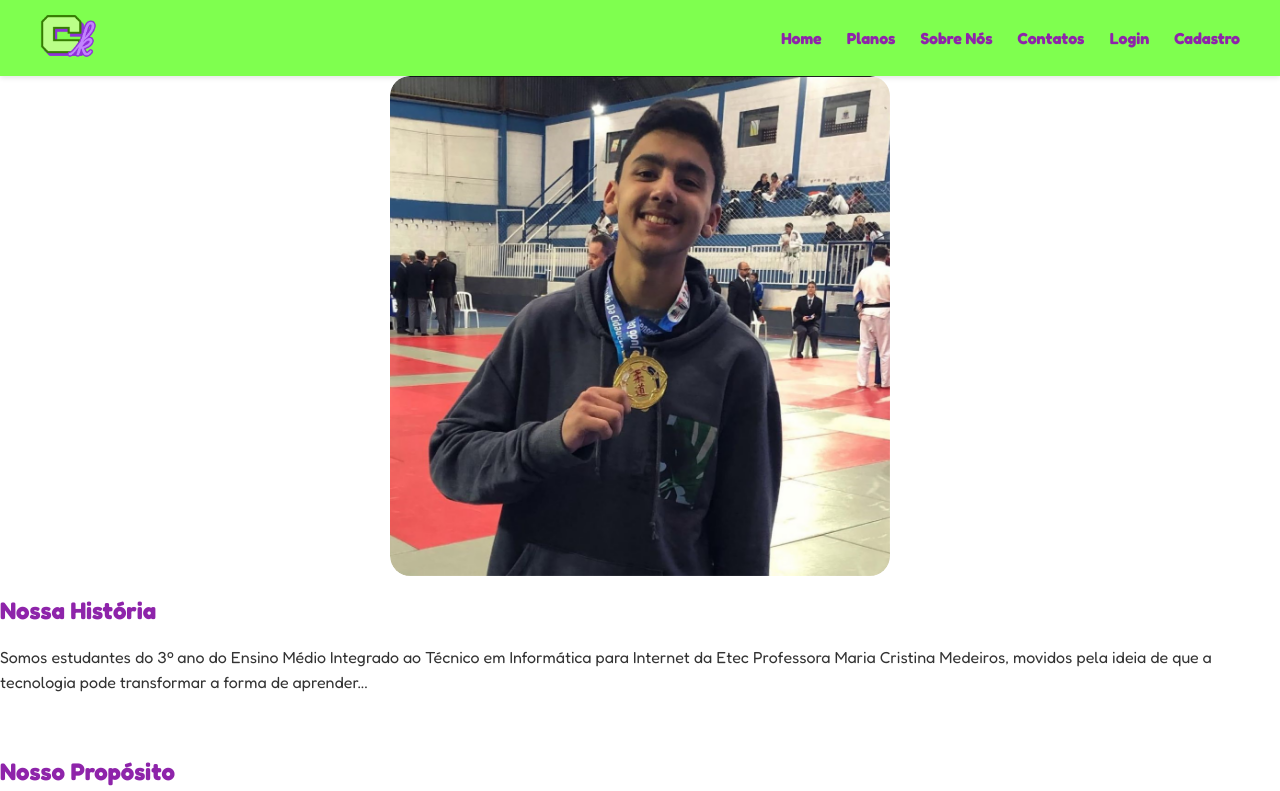
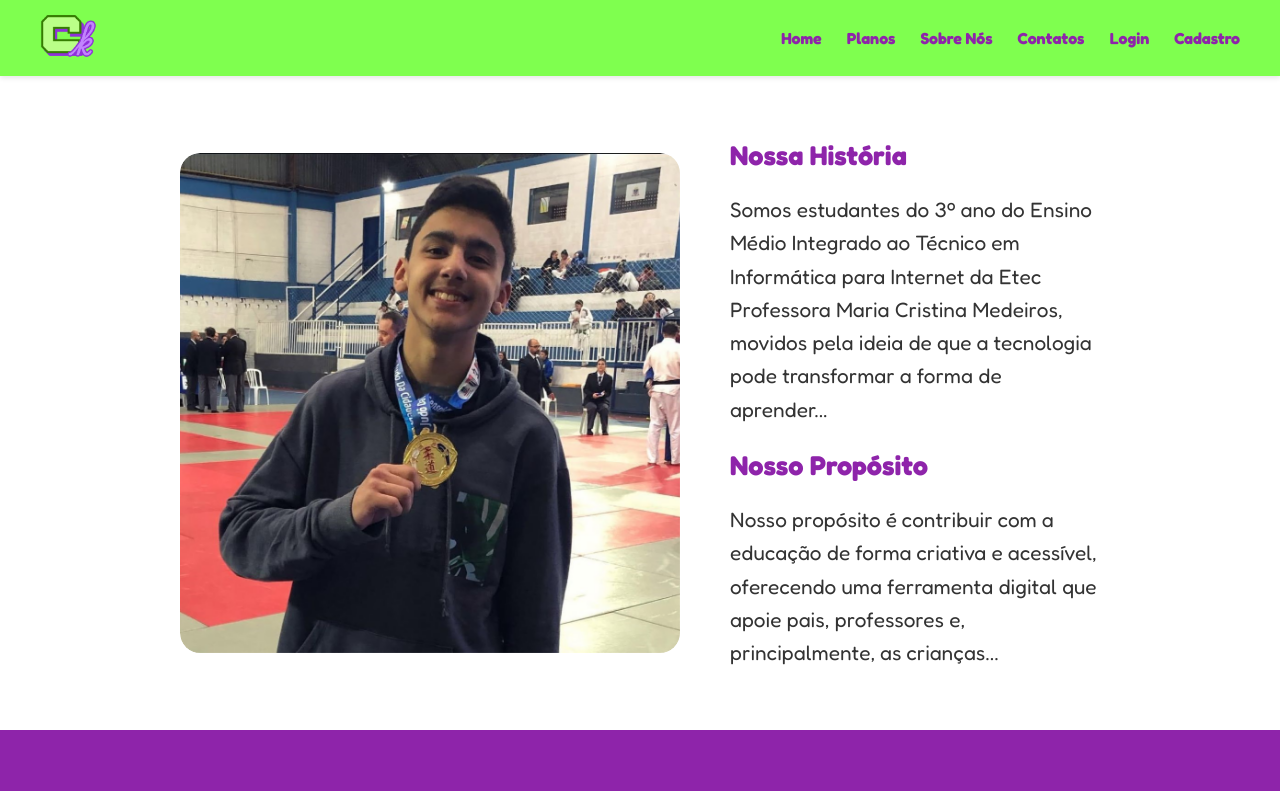
Before and after one commit to raphaelaluvi/TccCriaFront, a React (Vite) app: page /sobre in a window 1280 px wide. Shown: the top 791 px of the page. Built offline with nearby package versions, Linux system fonts and the light colour scheme.

Commit message:
sobrenos ok

```diff
--- a/src/components/CarrosselSobre/CarrosselSobre.jsx
+++ /dev/null
@@ -1,33 +0,0 @@
-import { useEffect, useState } from "react";
-import styles from "./CarrosselSobre.module.css";
-import luana from "../../assets/luana.jpg";
-import lucas from "../../assets/lucas.jpg";
-import bolivia from "../../assets/bolivia.jpg";
-import paulo from "../../assets/paulo.jpg";
-import rapha from "../../assets/rapha.jpg";
-
-const imagens = [luana, lucas, bolivia, paulo, rapha];
-
-export default function Carrossel() {
-  const [index, setIndex] = useState(0);
-
-  useEffect(() => {
-    const interval = setInterval(() => {
-      setIndex((prev) => (prev + 1) % imagens.length);
-    }, 2500);
-    return () => clearInterval(interval);
-  }, []);
-
-  return (
-    <div className={styles.carrossel}>
-      {imagens.map((img, i) => (
-        <img
-          key={i}
-          src={img}
-          alt={`Integrante ${i + 1}`}
-          className={`${styles.imagem} ${i === index ? styles.active : ""}`}
-        />
-      ))}
-    </div>
-  );
-}
--- /dev/null
+++ b/src/components/InfosSobre/InfosSobre.jsx
@@ -0,0 +1,52 @@
+import { useEffect, useState } from "react";
+import styles from "./InfosSobre.module.css";
+
+import luana from "../../assets/luana.jpg";
+import lucas from "../../assets/lucas.jpg";
+import bolivia from "../../assets/bolivia.jpg";
+import paulo from "../../assets/paulo.jpg";
+import rapha from "../../assets/rapha.jpg";
+
+const imagens = [luana, lucas, bolivia, paulo, rapha];
+
+export default function InfoSobre() {
+  const [index, setIndex] = useState(0);
+
+  useEffect(() => {
+    const interval = setInterval(() => {
+      setIndex((prev) => (prev + 1) % imagens.length);
+    }, 2500);
+    return () => clearInterval(interval);
+  }, []);
+
+  return (
+    <section className={styles.infoSobre}>
+      <div className={styles.carrossel}>
+        {imagens.map((img, i) => (
+          <img
+            key={i}
+            src={img}
+            alt={`Integrante ${i + 1}`}
+            className={`${styles.imagem} ${i === index ? styles.active : ""}`}
+          />
+        ))}
+      </div>
+      <div className={styles.texto}>
+        <h2>Nossa História</h2>
+        <p>
+          Somos estudantes do 3º ano do Ensino Médio Integrado ao Técnico em
+          Informática para Internet da Etec Professora Maria Cristina Medeiros,
+          movidos pela ideia de que a tecnologia pode transformar a forma de
+          aprender...
+        </p>
+
+        <h2>Nosso Propósito</h2>
+        <p>
+          Nosso propósito é contribuir com a educação de forma criativa e
+          acessível, oferecendo uma ferramenta digital que apoie pais,
+          professores e, principalmente, as crianças...
+        </p>
+      </div>
+    </section>
+  );
+}
--- a/src/components/CarrosselSobre/CarrosselSobre.module.css
+++ b/src/components/InfosSobre/InfosSobre.module.css
@@ -1,3 +1,28 @@
+.infoSobre {
+  display: flex;
+  justify-content: space-between;
+  align-items: center;
+  gap: 50px;
+  padding: 40px 180px;
+  flex-wrap: wrap;
+}
+
+.texto {
+  flex: 1;
+  max-width: 500px;
+}
+
+p {
+    line-height: 1.6;
+    color: #333;
+    font-size: 1.3rem;
+}
+
+h2 {
+    color: #8E24AA;
+    font-size: 1.7rem;
+}
+
 .carrossel {
     display: flex;
     flex-direction: column;
--- a/src/components/SobreTexto/SobreTexto.jsx
+++ /dev/null
@@ -1,26 +0,0 @@
-import styles from "./SobreTexto.module.css";
-
-export default function SobreTexto() {
-  return (
-    <div className={styles.sobre}>
-      <div>
-        <h2>Nossa História</h2>
-        <p>
-          Somos estudantes do 3º ano do Ensino Médio Integrado ao Técnico em
-          Informática para Internet da Etec Professora Maria Cristina Medeiros,
-          movidos pela ideia de que a tecnologia pode transformar a forma de
-          aprender...
-        </p>
-      </div>
-
-      <div>
-        <h2>Nosso Propósito</h2>
-        <p>
-          Nosso propósito é contribuir com a educação de forma criativa e
-          acessível, oferecendo uma ferramenta digital que apoie pais,
-          professores e, principalmente, as crianças...
-        </p>
-      </div>
-    </div>
-  );
-}
--- a/src/components/SobreTexto/SobreTexto.module.css
+++ /dev/null
@@ -1,14 +0,0 @@
-.sobre {
-  display: flex;
-  flex-direction: column;
-  gap: 25px;
-}
-
-p {
-  line-height: 1.6;
-  color: #333;
-}
-
-h2{
-    color: #8E24AA;
-}
--- a/src/pages/Sobre.jsx
+++ b/src/pages/Sobre.jsx
@@ -1,11 +1,10 @@
-import CarrosselSobre from "../components/CarrosselSobre/CarrosselSobre";
-import SobreTexto from "../components/SobreTexto/SobreTexto";
+// import CarrosselSobre from "../components/CarrosselSobre/CarrosselSobre";
+import InfosSobre from "../components/InfosSobre/InfosSobre";
 
 export default function Sobre() {
     return (
       <main>
-        <CarrosselSobre />
-        <SobreTexto />
+        <InfosSobre />
       </main>
     );
   }
```
